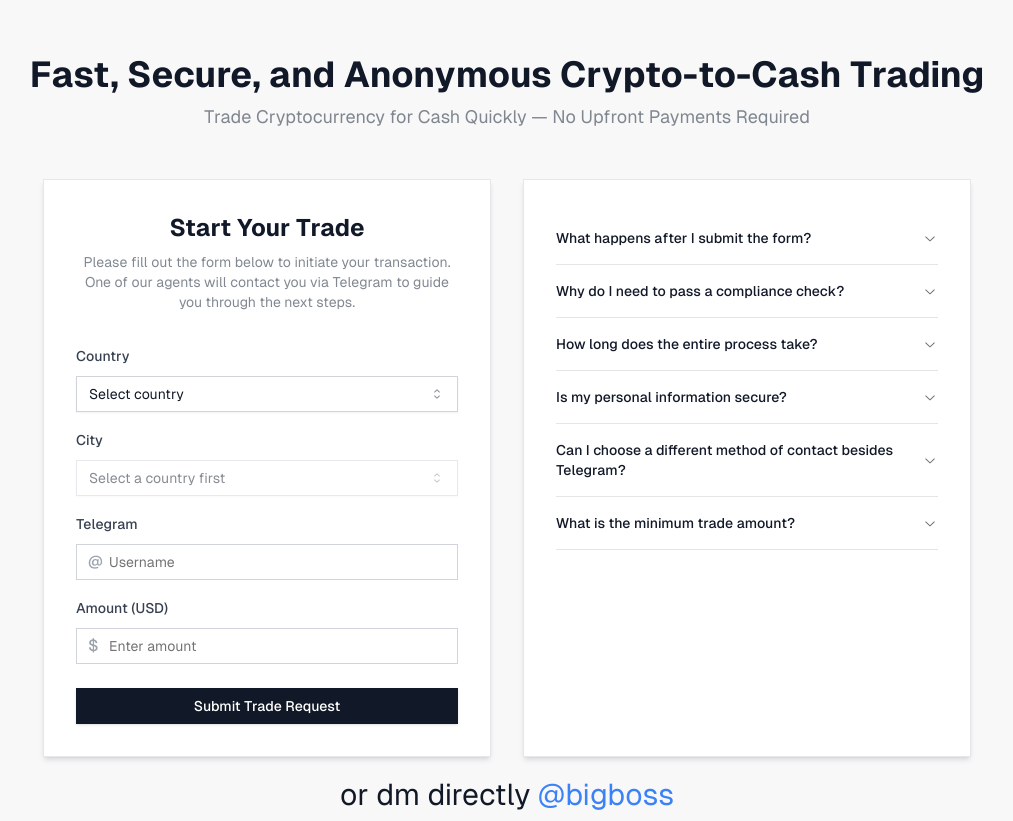
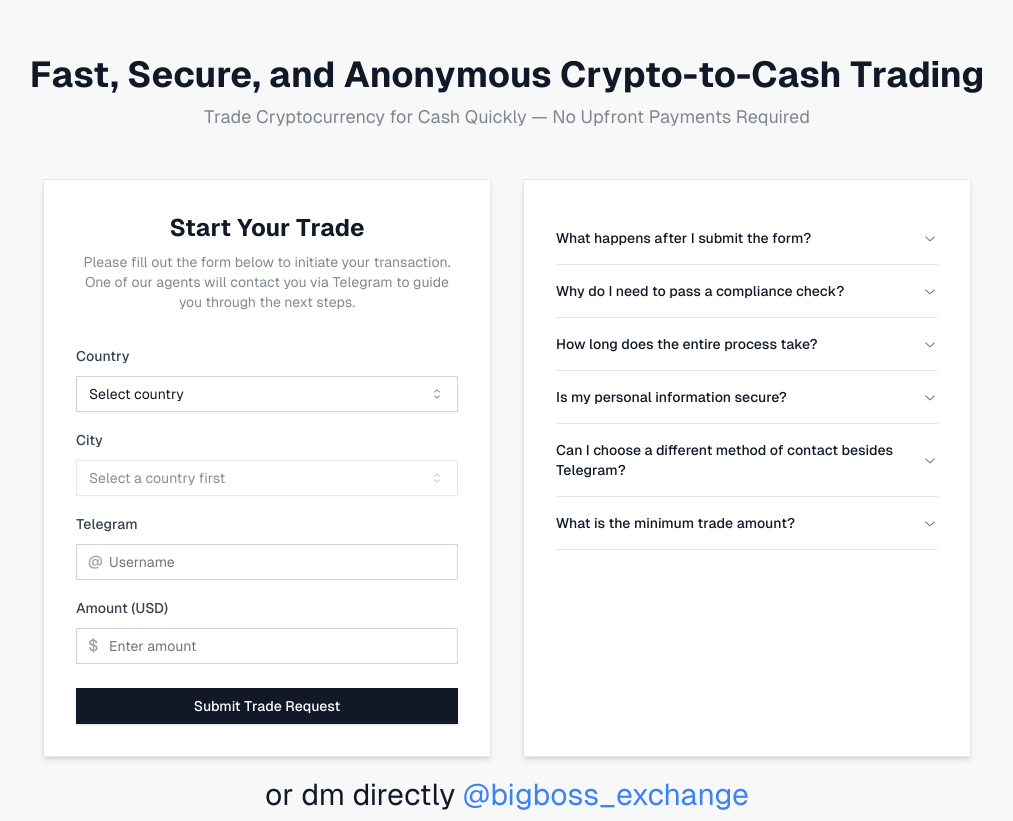
Before and after one commit to Lurkomorie/trading-website, a Next.js app: page / in a window 1280 px wide. Shown: the part 101-922 px from the top of the page, without its empty margins (133-1146 px from the left). Built offline with nearby package versions, Linux system fonts and the light colour scheme; grey boxes are pictures that could not be loaded.

Commit message:
big boss exchange epta

```diff
--- a/src/app/page.tsx
+++ b/src/app/page.tsx
@@ -31,7 +31,7 @@ export default function Home() {
             href="https://t.me/bigboss_exchange"
             className="text-blue-500 hover:text-blue-700 cursor-pointer"
           >
-            @bigboss
+            @bigboss_exchange
           </a>
         </p>
       </div>
```
